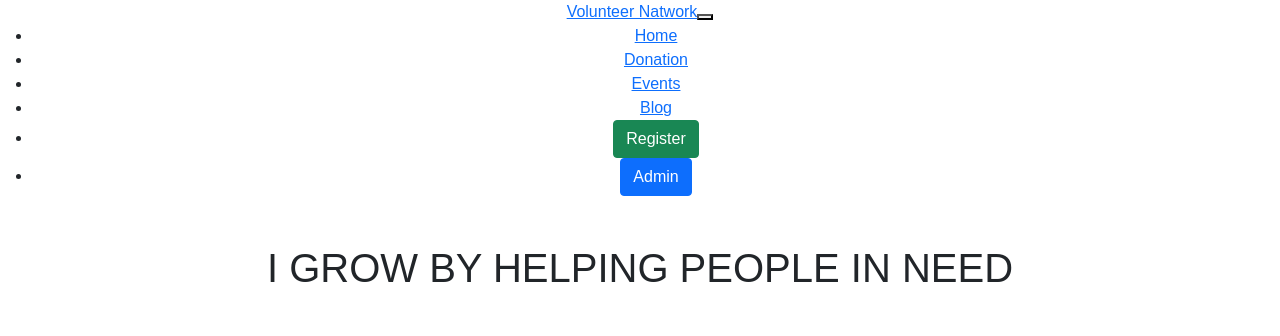
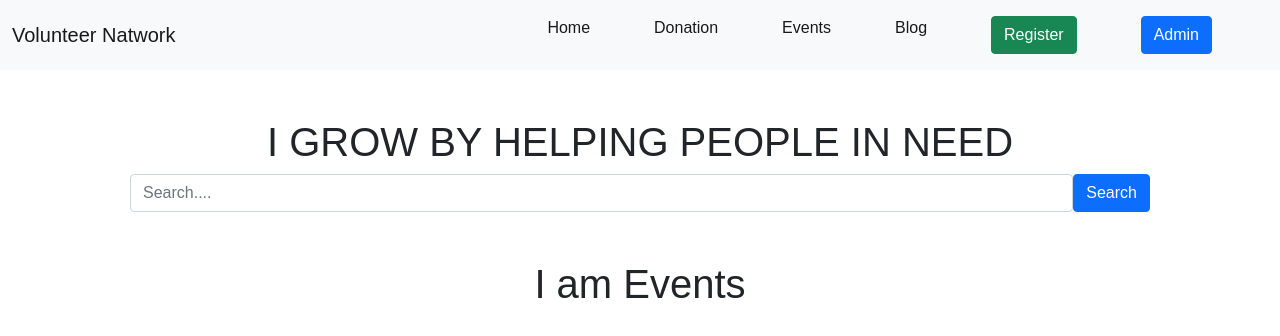
Before and after one commit to RUHUL6093/volunteernatwork, a React (Create React App) app: page / in a window 1280 px wide. Shown: the top 336 px of the page. Built offline with nearby package versions, Linux system fonts and the light colour scheme.

Commit message:
faka data

```diff
--- /dev/null
+++ b/src/components/Events/Events.js
@@ -0,0 +1,11 @@
+import React from "react";
+import fakedata from "../FakeData/fakeData.json";
+const Events = () => {
+  console.log(fakedata);
+  return (
+    <div>
+      <h1>I am Events</h1>
+    </div>
+  );
+};
+export default Events;
--- /dev/null
+++ b/src/components/FakeData/fakeData.json
@@ -0,0 +1,129 @@
+[
+  {
+    "_id": "60665fb6e542c90850529a3a",
+    "name": "animal-Sheltert",
+    "imageURL": "https://i.ibb.co/sH1Dmcn/animal-Shelter.png",
+    "discription": "Lorem Ipsum is simply dummy text of the printing and typesetting industry. Lorem Ipsum has been the industry's standard dummy text ever since the 1500s,"
+  },
+  {
+    "_id": "60665fd5e542c90850529a3b",
+    "name": "babySit",
+    "imageURL": "https://i.ibb.co/VqCMXv5/babySit.png",
+    "discription": "Lorem Ipsum is simply dummy text of the printing and typesetting industry. Lorem Ipsum has been the industry's standard dummy text ever since the 1500s,"
+  },
+  {
+    "_id": "60665fefe542c90850529a3c",
+    "name": "bird-House",
+    "imageURL": "https://i.ibb.co/pK1qLrM/bird-House.png",
+    "discription": "Lorem Ipsum is simply dummy text of the printing and typesetting industry. Lorem Ipsum has been the industry's standard dummy text ever since the 1500s,"
+  },
+  {
+    "_id": "60666000e542c90850529a3d",
+    "name": "child-Support",
+    "imageURL": "https://i.ibb.co/2N4MDFk/child-Support.png",
+    "discription": "Lorem Ipsum is simply dummy text of the printing and typesetting industry. Lorem Ipsum has been the industry's standard dummy text ever since the 1500s,"
+  },
+  {
+    "_id": "6066602be542c90850529a3e",
+    "name": "clean-Water",
+    "imageURL": "https://i.ibb.co/pr4bH4p/clean-Water.png",
+    "discription": "Lorem Ipsum is simply dummy text of the printing and typesetting industry. Lorem Ipsum has been the industry's standard dummy text ever since the 1500s,"
+  },
+  {
+    "_id": "60666072e542c90850529a3f",
+    "name": "clearn-Park",
+    "imageURL": "https://i.ibb.co/BgQM4Cn/clearn-Park.png",
+    "discription": "Lorem Ipsum is simply dummy text of the printing and typesetting industry. Lorem Ipsum has been the industry's standard dummy text ever since the 1500s,"
+  },
+  {
+    "_id": "60667a26d2dda72be452c127",
+    "name": "cloth-Swap",
+    "imageURL": "https://i.ibb.co/G70ChmF/cloth-Swap.png",
+    "discription": "Lorem Ipsum is simply dummy text of the printing and typesetting industry. Lorem Ipsum has been the industry's standard dummy text ever since the 1500s,"
+  },
+  {
+    "_id": "6066a8a626c1b109fcbc18f6",
+    "name": "drive-Safety",
+    "imageURL": "https://i.ibb.co/gPYnkt9/drive-Safety.png",
+    "discription": "Lorem Ipsum is simply dummy text of the printing and typesetting industry. Lorem Ipsum has been the industry's standard dummy text ever since the 1500s,"
+  },
+  {
+    "_id": "6066a9c126c1b109fcbc18f9",
+    "name": "extra-Volunteer",
+    "imageURL": "https://i.ibb.co/9tKD1Qs/extra-Volunteer.png",
+    "discription": "Lorem Ipsum is simply dummy text of the printing and typesetting industry. Lorem Ipsum has been the industry's standard dummy text ever since the 1500s,"
+  },
+  {
+    "_id": "6066e7479d0b7700153ec0d1",
+    "name": "food-Charity",
+    "imageURL": "https://i.ibb.co/nsxFcFR/food-Charity.png",
+    "discription": "Lorem Ipsum is simply dummy text of the printing and typesetting industry. Lorem Ipsum has been the industry's standard dummy text ever since the 1500s,"
+  },
+  {
+    "_id": "6076c918b7808a0015ed7ba2",
+    "name": "good-Education",
+    "imageURL": "https://i.ibb.co/LkSpLWp/good-Education.png",
+    "discription": "Lorem Ipsum is simply dummy text of the printing and typesetting industry. Lorem Ipsum has been the industry's standard dummy text ever since the 1500s,"
+  },
+
+  {
+    "_id": "607f53544e0f3a00156a0fe912",
+    "name": "ITHelp",
+    "imageURL": "https://i.ibb.co/djzD0ds/ITHelp.png",
+    "discription": "Lorem Ipsum is simply dummy text of the printing and typesetting industry. Lorem Ipsum has been the industry's standard dummy text ever since the 1500s,"
+  },
+  {
+    "_id": "607f53544e0f3a00156a0fe911",
+    "name": "library-Books",
+    "imageURL": "https://i.ibb.co/c1dVDXq/library-Books.png",
+    "discription": "Lorem Ipsum is simply dummy text of the printing and typesetting industry. Lorem Ipsum has been the industry's standard dummy text ever since the 1500s,"
+  },
+  {
+    "_id": "607f53544e0f3a00156a0fe910",
+    "name": "music-Lessons",
+    "imageURL": "https://i.ibb.co/8B6vqTj/music-Lessons.png",
+    "discription": "Lorem Ipsum is simply dummy text of the printing and typesetting industry. Lorem Ipsum has been the industry's standard dummy text ever since the 1500s,"
+  },
+  {
+    "_id": "607f53544e0f3a00156a0fe90",
+    "name": "newBooks",
+    "imageURL": "https://i.ibb.co/jh6N9yT/newBooks.png",
+    "discription": "Lorem Ipsum is simply dummy text of the printing and typesetting industry. Lorem Ipsum has been the industry's standard dummy text ever since the 1500s,"
+  },
+  {
+    "_id": "607f53544e0f3a00156a0fe99",
+    "name": "refuse-Shelter",
+    "imageURL": "https://i.ibb.co/H71MdRg/refuse-Shelter.png",
+    "discription": "Lorem Ipsum is simply dummy text of the printing and typesetting industry. Lorem Ipsum has been the industry's standard dummy text ever since the 1500s,"
+  },
+  {
+    "_id": "607f53544e0f3a00156a0fe98",
+    "name": "river-Clean",
+    "imageURL": "https://i.ibb.co/6Df3kcP/river-Clean.png",
+    "discription": "Lorem Ipsum is simply dummy text of the printing and typesetting industry. Lorem Ipsum has been the industry's standard dummy text ever since the 1500s,"
+  },
+  {
+    "_id": "607f53544e0f3a00156a0fe97",
+    "name": "school-Suffiles",
+    "imageURL": "https://i.ibb.co/sPNMGWS/school-Suffiles.png",
+    "discription": "Lorem Ipsum is simply dummy text of the printing and typesetting industry. Lorem Ipsum has been the industry's standard dummy text ever since the 1500s,"
+  },
+  {
+    "_id": "607f53544e0f3a00156a0fe96",
+    "name": "study-Group",
+    "imageURL": "https://i.ibb.co/rMrWYHY/study-Group.png",
+    "discription": "Lorem Ipsum is simply dummy text of the printing and typesetting industry. Lorem Ipsum has been the industry's standard dummy text ever since the 1500s,"
+  },
+  {
+    "_id": "607f53544e0f3a00156a0fe95",
+    "name": "stuffed-Animals",
+    "imageURL": "https://i.ibb.co/BtV8CW7/stuffed-Animals.png",
+    "discription": "Lorem Ipsum is simply dummy text of the printing and typesetting industry. Lorem Ipsum has been the industry's standard dummy text ever since the 1500s,"
+  },
+  {
+    "_id": "607f53544e0f3a00156a0fe94",
+    "name": "vote-Register",
+    "imageURL": "https://i.ibb.co/JQxxm0s/vote-Register.png",
+    "discription": "Lorem Ipsum is simply dummy text of the printing and typesetting industry. Lorem Ipsum has been the industry's standard dummy text ever since the 1500s,"
+  }
+]
--- a/src/components/Home/Home.js
+++ b/src/components/Home/Home.js
@@ -1,8 +1,20 @@
 import React from "react";
+import Events from "../Events/Events";
 const Home = () => {
   return (
-    <div className="m-5">
-      <h1>I GROW BY HELPING PEOPLE IN NEED</h1>
+    <div className="container">
+      <div className="m-5">
+        <h1>I GROW BY HELPING PEOPLE IN NEED</h1>
+        <div className="d-flex justify-content-center">
+          <input
+            className="form-control"
+            type="text"
+            placeholder="Search...."
+          />
+          <button className="btn btn-primary"> Search </button>
+        </div>
+      </div>
+      <Events />
     </div>
   );
 };
--- a/src/components/Navbar/Navbar.js
+++ b/src/components/Navbar/Navbar.js
@@ -1,13 +1,13 @@
 import React from "react";
 const Navbar = () => {
   return (
-    <nav classname="navbar navbar-expand-lg navbar-light bg-light">
-      <div classname="container-fluid">
-        <a classname="navbar-brand" href="#">
+    <nav className="navbar navbar-expand-lg navbar-light bg-light">
+      <div className="container-fluid">
+        <a className="navbar-brand" href="#">
           Volunteer Natwork
         </a>
         <button
-          classname="navbar-toggler"
+          className="navbar-toggler"
           type="button"
           data-bs-toggle="collapse"
           data-bs-target="#navbarSupportedContent"
@@ -15,37 +15,37 @@ const Navbar = () => {
           aria-expanded="false"
           aria-label="Toggle navigation"
         >
-          <span classname="navbar-toggler-icon"></span>
+          <span className="navbar-toggler-icon"></span>
         </button>
-        <div classname="collapse navbar-collapse" id="navbarSupportedContent">
-          <ul classname="navbar-nav ms-auto mb-2 mb-lg-0">
-            <li classname="nav-item me-5">
-              <a classname="nav-link active" href="/">
+        <div className="collapse navbar-collapse" id="navbarSupportedContent">
+          <ul className="navbar-nav ms-auto mb-2 mb-lg-0">
+            <li className="nav-item me-5">
+              <a className="nav-link active" href="/">
                 Home
               </a>
             </li>
-            <li classname="nav-item me-5">
-              <a classname="nav-link active" href="/">
+            <li className="nav-item me-5">
+              <a className="nav-link active" href="/">
                 Donation
               </a>
             </li>
-            <li classname="nav-item me-5">
-              <a classname="nav-link active" href="/">
+            <li className="nav-item me-5">
+              <a className="nav-link active" href="/">
                 Events
               </a>
             </li>
-            <li classname="nav-item me-5">
-              <a classname="nav-link active" href="/">
+            <li className="nav-item me-5">
+              <a className="nav-link active" href="/">
                 Blog
               </a>
             </li>
-            <li classname="nav-item me-5">
-              <a classname="nav-link active" href="/">
+            <li className="nav-item me-5">
+              <a className="nav-link active" href="/">
                 <button className="btn btn-success">Register </button>
               </a>
             </li>
-            <li classname="nav-item me-5">
-              <a classname="nav-link active" href="/">
+            <li className="nav-item me-5">
+              <a className="nav-link active" href="/">
                 <button className="btn btn-primary"> Admin</button>
               </a>
             </li>
```
